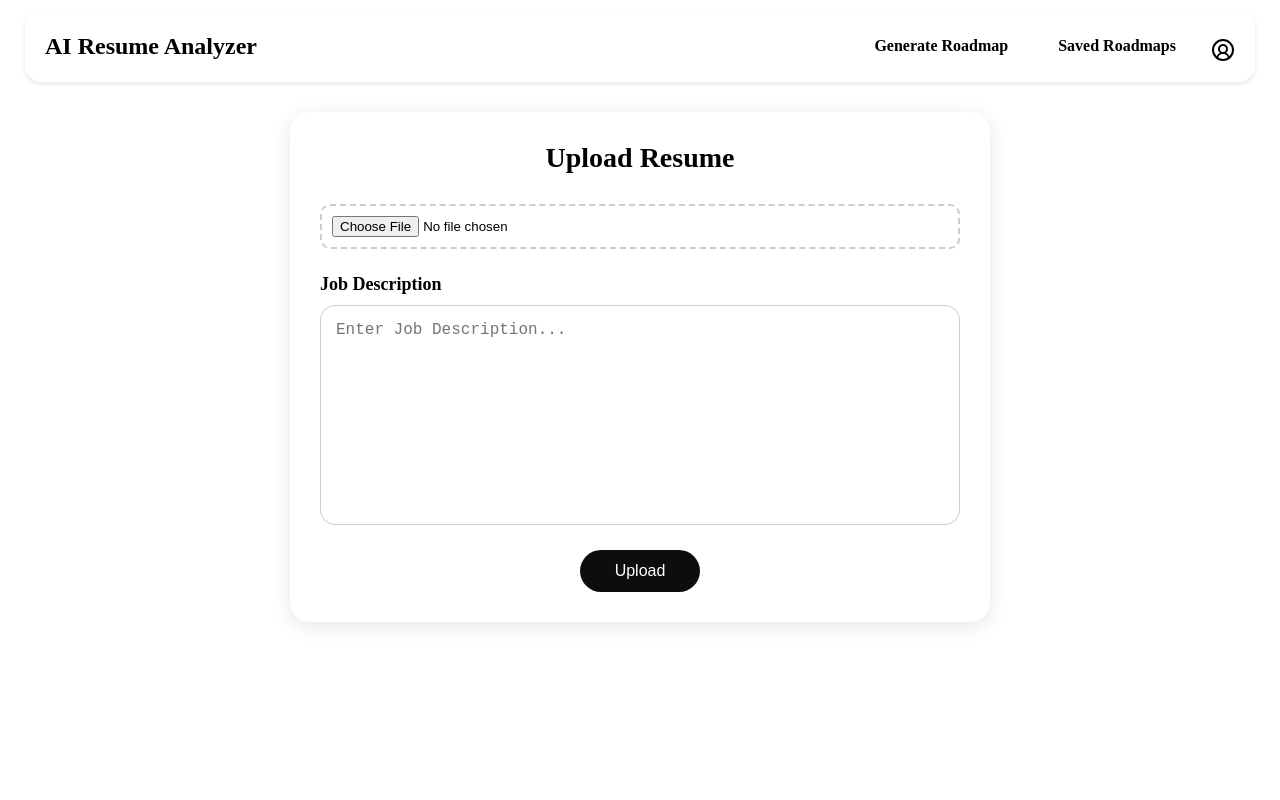
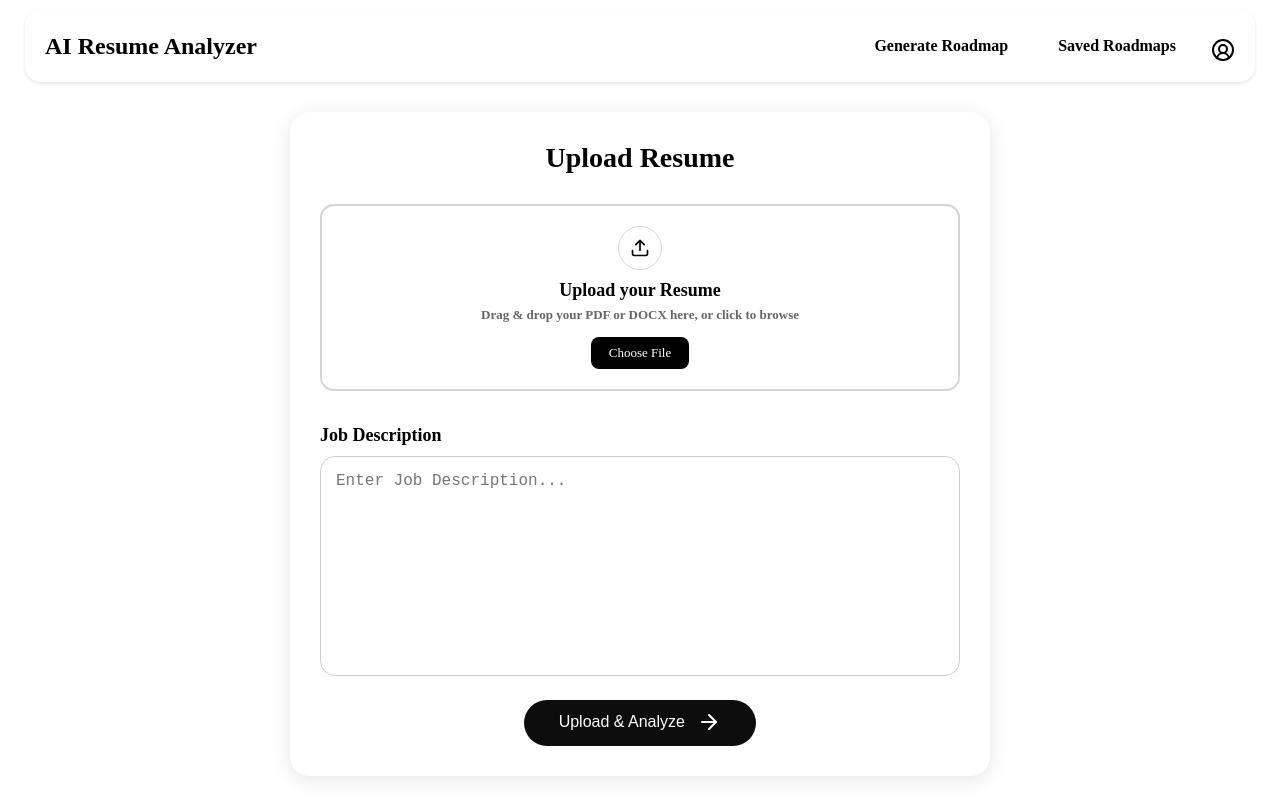
Before and after one commit to mrevanth6/AI-Adaptive-Onboarding-Engine, a React (Vite) app in the folder frontend/: page /analyzer in a window 1280 px wide. Built offline with nearby package versions, Linux system fonts and the light colour scheme; no server answers; sample sign-in values are in the browser's storage.

Commit message:
upload UI changed

```diff
--- a/frontend/src/components/Layout.jsx
+++ b/frontend/src/components/Layout.jsx
@@ -1,11 +1,8 @@
 import { Outlet } from "react-router-dom";
-import { useState } from "react";
 
 import Header from "./Header";
 
-
 function Layout() {
-
   return (
     <div className="layout">
       <div className="layout-header">
@@ -13,13 +10,10 @@ function Layout() {
       </div>
 
       <div className="layout-body">
-
         <main className="main-content">
           <Outlet />
         </main>
-
       </div>
-
     </div>
   );
 }
--- a/frontend/src/components/RoadMapCard.css
+++ b/frontend/src/components/RoadMapCard.css
@@ -6,6 +6,8 @@
 .week-indicator {
     display: flex;
     flex-direction: column;
+    align-items: center;
+    width: 120px;
     margin: 24px 20px 0px 20px;
     background: white;
 }
@@ -27,7 +29,29 @@
 
 .week-range {
     text-align: center;
-    padding: 4px;
+    padding: 0;
+    font-size: 14px;
+    font-weight: 600;
+    color: #374151;
+    margin: 0;
+}
+
+.week-meta {
+    display: flex;
+    flex-direction: column;
+    align-items: center;
+    gap: 4px;
+    margin-top: 2px;
+}
+
+.week-duration {
+    text-align: center;
+    font-size: 14px;
+    font-weight: 500;
+    color: #6B7280;
+    line-height: 1.4;
+    margin: 0;
+
 }
 
 .roadmap-card {
@@ -167,6 +191,7 @@
         flex-direction: row;
         gap: 12px;
         align-items: center;
+        width: auto;
     }
 
     .week-number {
@@ -179,10 +204,18 @@
         border-radius: 8px;
         font-size: 14px;
         font-weight: 600;
+        white-space: nowrap;
+    }
+
+    .week-meta {
+        align-items: flex-start;
+        gap: 2px;
+        margin-top: 0;
     }
 
     .week-duration {
-        display: none;
+        font-size: 13px;
+        white-space: nowrap;
     }
 
     .roadmap-card {
--- a/frontend/src/components/RoadMapCard.jsx
+++ b/frontend/src/components/RoadMapCard.jsx
@@ -1,28 +1,34 @@
-import React, { useState } from "react";
-import './RoadMapCard.css';
+import "./RoadMapCard.css";
 function RoadMapCard({ module }) {
-
   const getTypeClass = (type) => {
-        return type === 'full-module' ? 'full-module' : 'fast-track';
+    return type === "full-module" ? "full-module" : "fast-track";
   };
 
   const getTypeLabel = (type) => {
-        return type === 'full-module' ? 'Full Module' : 'Fast Track';
+    return type === "full-module" ? "Full Module" : "Fast Track";
   };
   return (
     <div className="roadmap-card-wrapper">
       <div className="week-indicator">
-                <span className="week-number">{module.module_number}</span>
-                <span className="week-range">Week {module.start_week} - {module.end_week}</span>
-                <span className="week-duration">({module.duration_weeks} weeks)</span>
+        <p className="week-number">{module.module_number}</p>
+        <div className="week-meta">
+          <p className="week-range">
+            Week {module.start_week} - {module.end_week}
+          </p>
+          <p className="week-duration">({module.duration_weeks} weeks)</p>
+        </div>
       </div>
       <div className="roadmap-card">
         <div className="module-content">
           <div className="module-header">
             <h3 className="module-title">{module.topic}</h3>
             <div className="module-details">
-                            <span className={`module-type ${getTypeClass(module.type)}`}>{getTypeLabel(module.type)}</span>
-                            <span className="estimated-hours">⏱ {module.estimated_hours} Hours</span>
+              <span className={`module-type ${getTypeClass(module.type)}`}>
+                {getTypeLabel(module.type)}
+              </span>
+              <span className="estimated-hours">
+                ⏱ {module.estimated_hours} Hours
+              </span>
             </div>
             <div className="module-reason">
               <p className="module-reason-para p-font">{module.reason}</p>
@@ -35,16 +41,10 @@ function RoadMapCard({ module }) {
               <p className="milestone-description p-font">{module.milestone}</p>
             </div>
             <button className="expand-btn">View Details</button>
-
-
-                    </div>
-
           </div>
         </div>
       </div>
-
-
-
+    </div>
   );
 }
 export default RoadMapCard;
--- a/frontend/src/components/SavedRoadMaps.jsx
+++ b/frontend/src/components/SavedRoadMaps.jsx
@@ -22,7 +22,10 @@ function SavedRoadMaps() {
             </thead>
 
             <tbody>
-              {savedRoadmaps.map((el, index) => (
+              {savedRoadmaps.map(
+                (el, index) => (
+                  console.log(index, el),
+                  (
                     <tr key={index}>
                       <td>{el.role_title}</td>
                       <td>{el.roadmap.gap_analysis.readiness_score}</td>
@@ -38,7 +41,9 @@ function SavedRoadMaps() {
                         </button>
                       </td>
                     </tr>
-              ))}
+                  )
+                ),
+              )}
             </tbody>
           </table>
         </div>
--- a/frontend/src/pages/ResumeAnalyzer.jsx
+++ b/frontend/src/pages/ResumeAnalyzer.jsx
@@ -1,9 +1,11 @@
-import React, { useState } from 'react';
-import { useNavigate } from 'react-router-dom';
-import axios from 'axios';
-import './resume-analyzer.css';
+import React, { useState } from "react";
+import { useNavigate } from "react-router-dom";
+import axios from "axios";
+import "./resume-analyzer.css";
 const API_URL = import.meta.env.VITE_API_URL;
 import { toast } from "react-toastify";
+import { ArrowRight } from "lucide-react";
+import { Upload } from "lucide-react";
 function ResumeAnalyser() {
   const navigate = useNavigate();
   const [resume, setResume] = useState();
@@ -13,8 +15,8 @@ function ResumeAnalyser() {
     e.preventDefault();
     setDisable(true);
     const formData = new FormData();
-    formData.append('file', resume);
-    formData.append('jobDescription', jobDescription);
+    formData.append("file", resume);
+    formData.append("jobDescription", jobDescription);
     console.log(formData);
     console.log(formData);
     try {
@@ -23,90 +25,97 @@ function ResumeAnalyser() {
         formData,
         {
           headers: {
-            'Content-Type': 'multipart/form-data',
-            'Authorization': `Bearer ${localStorage.getItem('token')}` // Include the token in the Authorization header
-          }
-        }
+            "Content-Type": "multipart/form-data",
+            Authorization: `Bearer ${localStorage.getItem("token")}`, // Include the token in the Authorization header
+          },
+        },
       );
       console.log(response);
       // If Invalid token, redirect to login page
       if (response.status === 401) {
         toast.error("Invalid token. Please login again.");
-        localStorage.removeItem('token');
-        navigate('/login', { replace: true });
+        localStorage.removeItem("token");
+        navigate("/login", { replace: true });
         return;
       }
       if (response.status === 200) {
         const { message, data } = response.data;
         toast.success(message);
         // Save the roadmap to localStorage
-        localStorage.setItem('roadmap', JSON.stringify(data.roadmap));
+        localStorage.setItem("roadmap", JSON.stringify(data.roadmap));
         // Save the the roadmap to previously saved roadmaps in localStorage
-        const savedRoadmaps = JSON.parse(localStorage.getItem('savedRoadmaps')) || [];
+        const savedRoadmaps =
+          JSON.parse(localStorage.getItem("savedRoadmaps")) || [];
         savedRoadmaps.push(data);
         // Save the updated savedRoadmaps to localStorage
-        localStorage.setItem('savedRoadmaps', JSON.stringify(savedRoadmaps));
+        localStorage.setItem("savedRoadmaps", JSON.stringify(savedRoadmaps));
         // Navigate to the roadmap page and pass the roadmap as state
         console.log("Navigating to roadmap page with roadmap:", data.roadmap);
-        navigate('/roadmap', { state: data.roadmap });
-
+        navigate("/roadmap", { state: data.roadmap });
       } else {
         toast.error("Error uploading resume. Please try again.");
       }
-    }
-    catch (error) {
+    } catch (error) {
       console.error(error.response?.data?.message || error.message);
-      toast.error(error.response?.data?.message || "An error occurred while uploading the resume. Please try again.");
-
-    }
-    finally {
+      toast.error(
+        error.response?.data?.message ||
+          "An error occurred while uploading the resume. Please try again.",
+      );
+    } finally {
       setDisable(false);
     }
-
   }
   const handleResume = (e) => {
     const file = e.target.files[0];
     setResume(file);
-
-  }
+  };
   const handleJobDescription = (e) => {
     const value = e.target.value;
     setjobDescription(value);
-
-  }
+  };
   return (
     <>
-      <div className='resume-analyzer'>
+      <div className="resume-analyzer">
         <form onSubmit={handleSubmit}>
-          <div className='resume-card'>
+          <div className="resume-card">
+            <h2>Upload Resume</h2>
+            <div className="input-group">
+              <label htmlFor="resume-file" className="upload-area">
+                <div className="upload-icon">
+                  <Upload size={28} strokeWidth={2} />
+                </div>
+                <h3>Upload your Resume</h3>
+                <p>
+                  {resume
+                    ? resume.name
+                    : "Drag & drop your PDF or DOCX here, or click to browse"}
+                </p>
+                <span className="browse-btn">Choose File</span>
+              </label>
 
-            <h2>Upload Resume</h2>
-            <div className='input-group'>
               <input
+                id="resume-file"
                 type="file"
-                id="resume-file"
+                accept=".pdf,.docx"
                 onChange={handleResume}
                 required
-                accept='.pdf,.docx'
+                hidden
               />
-
             </div>
-            <div className='input-group'>
+            <div className="input-group">
               <label> Job Description</label>
               <textarea
                 id="job-description"
-                placeholder='Enter Job Description...'
+                placeholder="Enter Job Description..."
                 required
                 onChange={handleJobDescription}
-
               />
             </div>
-            <button type="submit" disabled={disable} className='submit-btn'>
-              Upload
+
+            <button type="submit" disabled={disable} className="submit-btn">
+              Upload & Analyze <ArrowRight size={24} className="arrow-icon" />
             </button>
           </div>
-
-
         </form>
       </div>
     </>
--- a/frontend/src/pages/resume-analyzer.css
+++ b/frontend/src/pages/resume-analyzer.css
@@ -72,3 +72,89 @@ textarea {
 .submit-btn:hover {
   background: #323333;
 }
+
+.arrow-icon {
+  display: inline-block;
+  margin-left: 8px;
+  vertical-align: middle;
+  margin-top: -2px;
+}
+
+.input-group {
+  margin-bottom: 24px;
+}
+
+.upload-area {
+  width: 100%;
+  min-height: 120px;
+  /* Reduced from 180px */
+  padding: 20px;
+  border: 2px solid #d4d4d4;
+  border-radius: 14px;
+  background: #fff;
+
+  display: flex;
+  flex-direction: column;
+  justify-content: center;
+  align-items: center;
+  text-align: center;
+
+  cursor: pointer;
+  transition: all 0.25s ease;
+}
+
+.upload-area:hover {
+  border-color: #000;
+  background: #fafafa;
+}
+
+.upload-icon {
+  width: 44px;
+  height: 44px;
+  border: 1px solid #d4d4d4;
+  border-radius: 50%;
+
+  display: flex;
+  align-items: center;
+  justify-content: center;
+
+  margin-bottom: 10px;
+}
+
+.upload-icon svg {
+  width: 20px;
+  height: 20px;
+}
+
+.upload-area h3 {
+  font-size: 18px;
+  margin: 0;
+}
+
+.upload-area p {
+  font-size: 13px;
+  margin: 6px 0 14px;
+  color: #666;
+}
+
+.browse-btn {
+  background: #000;
+  color: #fff;
+  padding: 8px 18px;
+  border-radius: 8px;
+  font-size: 13px;
+  font-weight: 500;
+}
+
+.upload-area:hover .browse-btn {
+  background: #222;
+}
+
+.upload-area.dragging {
+  border-color: #000;
+  background: #f5f5f5;
+}
+
+.file-input {
+  display: none;
+}
```
Also changed, not shown: frontend/src/components/Header.jsx (+36 -32 lines), frontend/src/components/SkillSection.jsx (+14 -15 lines). Lines whose indentation alone changed are shown as unchanged.
